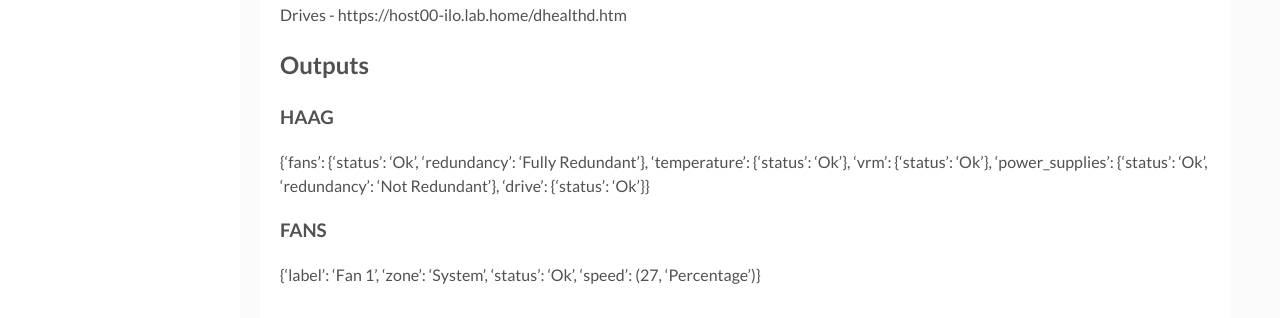
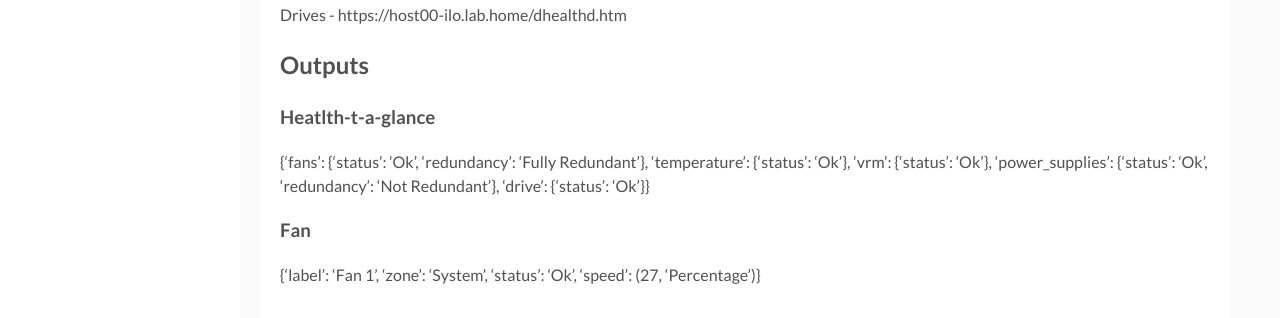
Before and after one commit to berrydejager/code, a Jekyll site: the page built from _posts/2022-04-26-Home-Assistant-iLO2.markdown, in a window 1280 px wide and 900 px high, scrolled down 4158 px. Shown: the part 327-645 px from the top of the window. Built offline with Jekyll 4.4.1, drawn with Linux system fonts in a browser that asks for light colours.

Commit message:
Update 2022-04-26-Home-Assistant-iLO2.markdown

```diff
--- a/_posts/2022-04-26-Home-Assistant-iLO2.markdown
+++ b/_posts/2022-04-26-Home-Assistant-iLO2.markdown
@@ -179,10 +179,10 @@ Drives - https://host00-ilo.lab.home/dhealthd.htm
 
 ## Outputs
 
-### HAAG
+### Heatlth-t-a-glance
 {'fans': {'status': 'Ok', 'redundancy': 'Fully Redundant'}, 'temperature': {'status': 'Ok'}, 'vrm': {'status': 'Ok'}, 'power_supplies': {'status': 'Ok', 'redundancy': 'Not Redundant'}, 'drive': {'status': 'Ok'}}
 
-### FANS
+### Fan
 {'label': 'Fan 1', 'zone': 'System', 'status': 'Ok', 'speed': (27, 'Percentage')}
 
 
```
